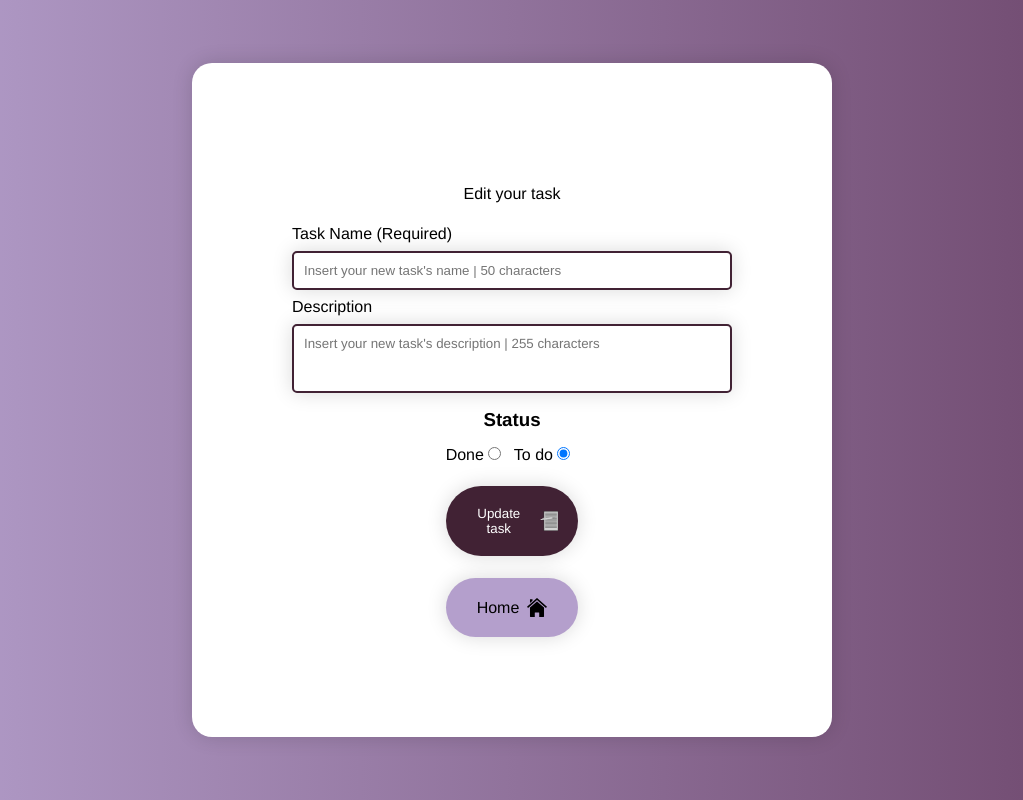
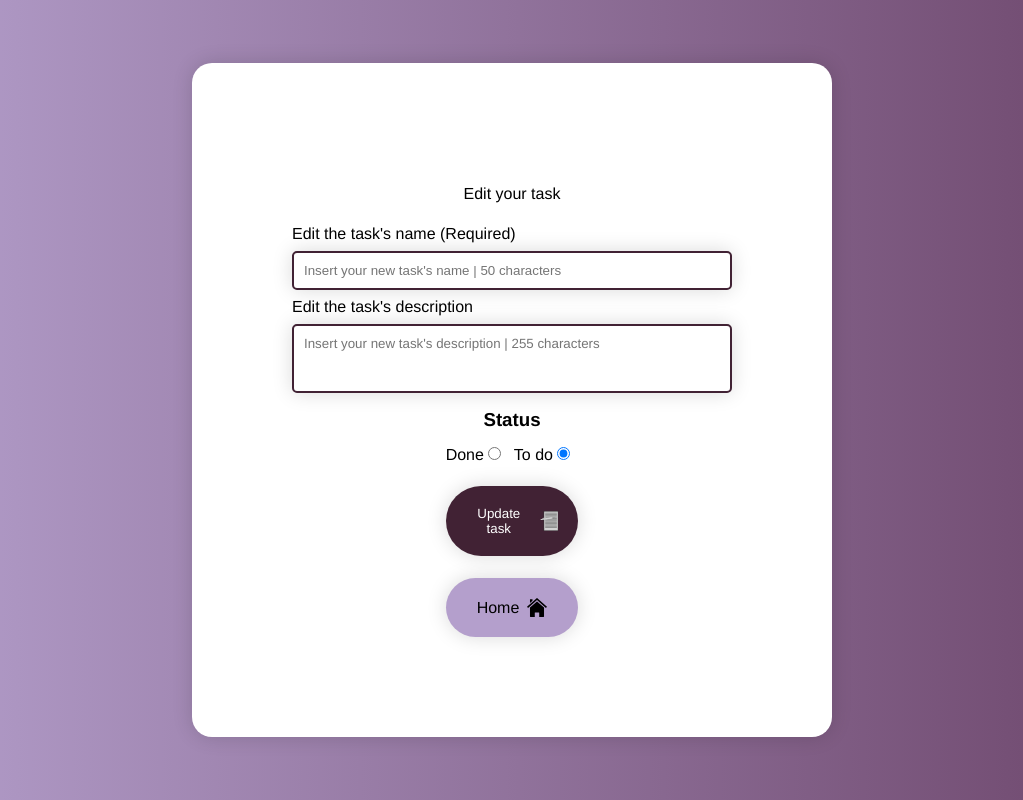
Before and after one commit to firminoneto11/bright-cities-todo, a Django app: template core/templates/task.html in a window 1280 px wide. Shown: the whole page, without its empty margins (128-1151 px from the left). Run offline with Django 3.2, Linux system fonts and the light colour scheme; the template is opened without the code that fills it, so the values that code supplies are empty.

Commit message:
Some minor changes in html files and the task view

```diff
--- a/core/templates/task.html
+++ b/core/templates/task.html
@@ -26,10 +26,10 @@
             <!--Edit form area-->
             <form id="edit_form" class="edit_form" action="{% url 'task' task.pk %}" method="POST" autocomplete="off">
                 {% csrf_token %}
-                <label for="name">Task Name (Required)</label>
+                <label for="name">Edit the task's name (Required)</label>
                 <input id="name" class="input" name="name" type="text"
                     placeholder="Insert your new task's name | 50 characters" maxlength="50" value="{{ task.name }}">
-                <label for="description">Description</label>
+                <label for="description">Edit the task's description</label>
                 <textarea id="description" class="input" name="description" rows="3"
                     placeholder="Insert your new task's description | 255 characters"
                     maxlength="255">{{ task.description }}</textarea>
--- a/core/views.py
+++ b/core/views.py
@@ -20,11 +20,8 @@ def index(request):
 def task(request, pk):
     method = str(request.method)
     current_instance = Task.objects.get(pk=pk)
-    context = {}
+    context = {'task': current_instance}
     if method == 'GET':
-        context = {
-            'task': current_instance
-        }
         return render(request, 'task.html', context)
     elif method == 'POST':
         form = TaskForm(request.POST, instance=current_instance)
@@ -39,6 +36,7 @@ def task(request, pk):
             form.save(commit=True)
             return redirect(index)
         else:
+            request.method = 'GET'
             return render(request, 'task.html', context)
 
 
```
